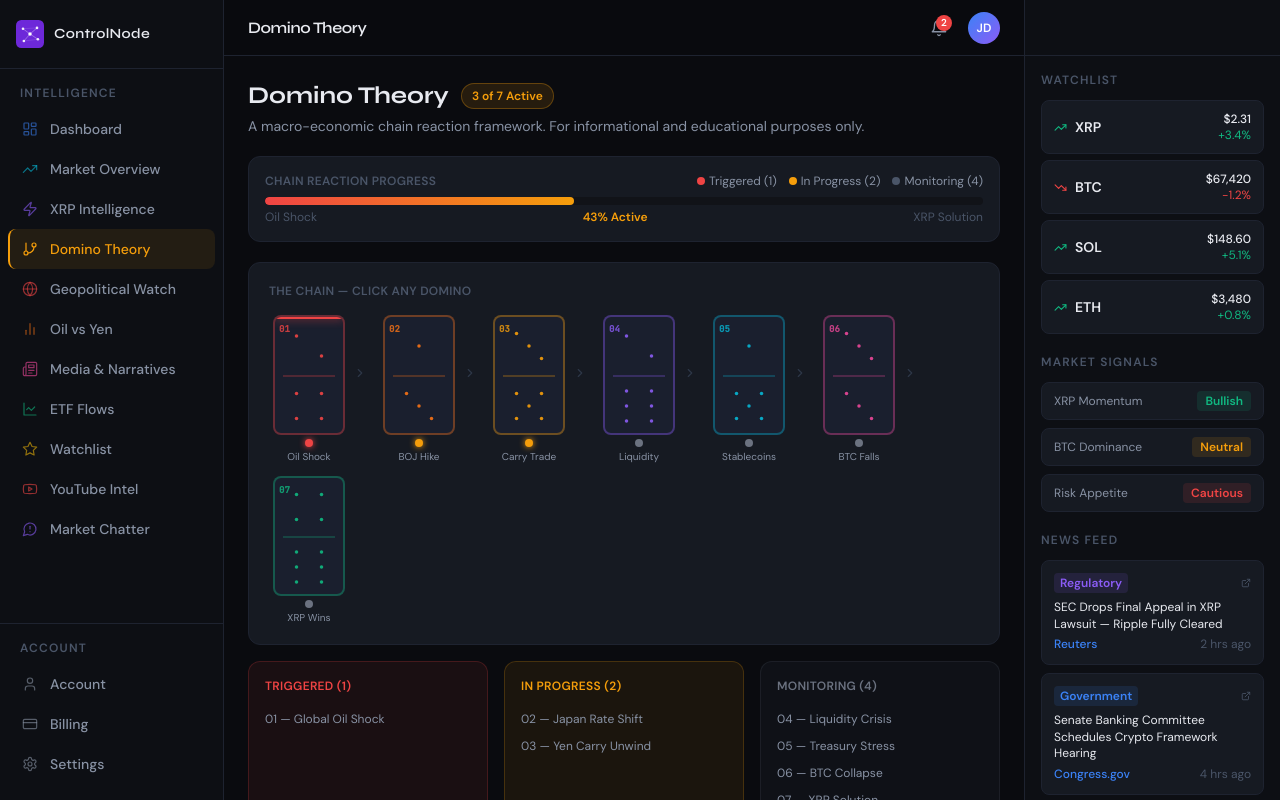
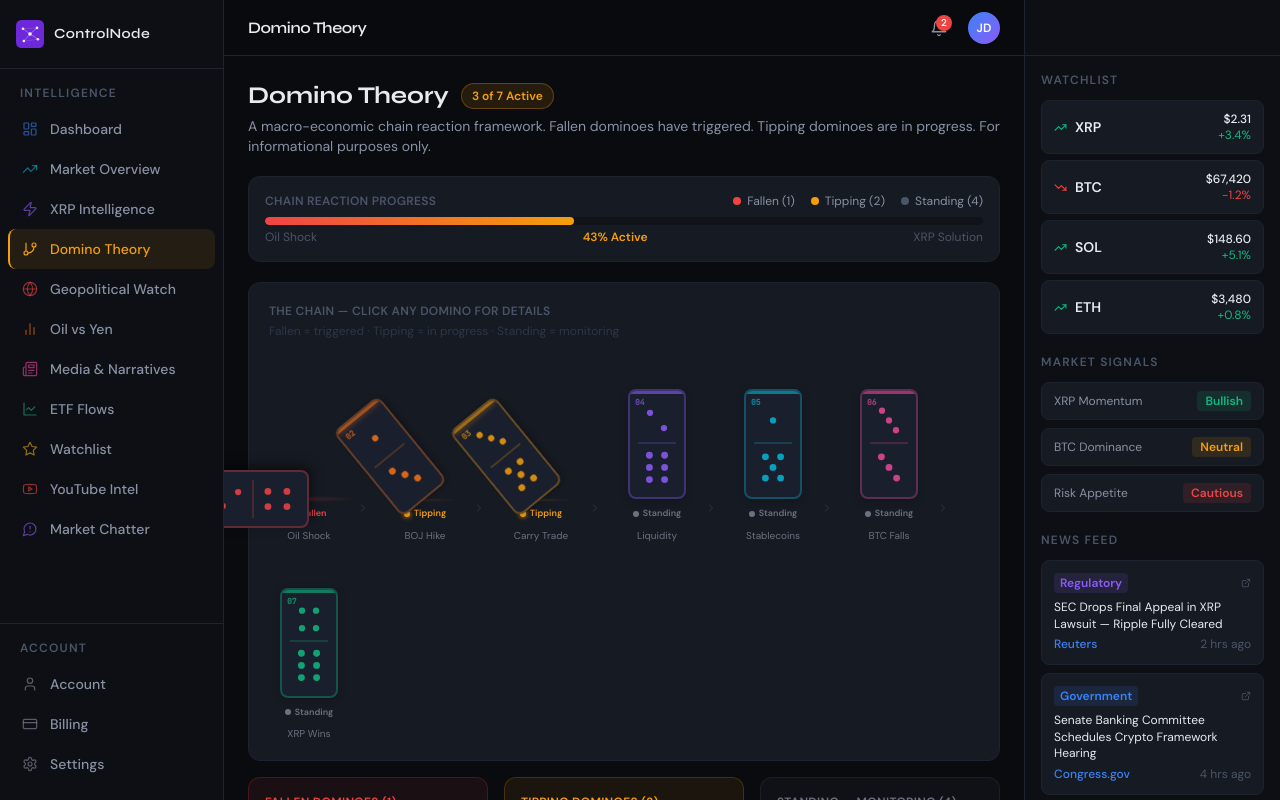
Before and after one commit to leadkastos/controlnode, a React (Vite) app: page /domino-theory in a window 1280 px wide. Shown: the top 800 px of the page. Built offline with nearby package versions, Linux system fonts and the light colour scheme.

Commit message:
Update DominoTheory.jsx

```diff
--- a/src/pages/DominoTheory.jsx
+++ b/src/pages/DominoTheory.jsx
@@ -8,7 +8,6 @@ const dominoes = [
     title: 'Global Oil Shock',
     shortTitle: 'Oil Shock',
     color: '#ef4444',
-    darkColor: '#7f1d1d',
     pips: [2, 4],
     description: 'A geopolitical or supply-driven spike in oil prices creates global inflation pressure that ripples through every major economy.',
     whatToWatch: [
@@ -27,7 +26,6 @@ const dominoes = [
     title: 'Japan Rate Shift',
     shortTitle: 'BOJ Hike',
     color: '#f97316',
-    darkColor: '#7c2d12',
     pips: [1, 3],
     description: 'Japan is forced to raise interest rates due to inflation caused by rising oil prices, breaking decades of ultra-loose monetary policy.',
     whatToWatch: [
@@ -46,7 +44,6 @@ const dominoes = [
     title: 'Yen Carry Unwind',
     shortTitle: 'Carry Trade',
     color: '#f59e0b',
-    darkColor: '#78350f',
     pips: [3, 5],
     description: 'Investors unwind trillions of dollars in leveraged positions funded by cheap yen, triggering cascading asset sales globally.',
     whatToWatch: [
@@ -65,7 +62,6 @@ const dominoes = [
     title: 'Liquidity Crisis',
     shortTitle: 'Liquidity',
     color: '#8b5cf6',
-    darkColor: '#4c1d95',
     pips: [2, 6],
     description: 'Massive capital shifts cause liquidity to dry up across global markets simultaneously, creating a systemic funding crisis.',
     whatToWatch: [
@@ -84,7 +80,6 @@ const dominoes = [
     title: 'Treasury Stress',
     shortTitle: 'Stablecoins',
     color: '#06b6d4',
-    darkColor: '#164e63',
     pips: [1, 5],
     description: 'Stablecoins and institutions are forced into Treasuries creating systemic pressure, while stablecoin pegs face extreme stress.',
     whatToWatch: [
@@ -103,7 +98,6 @@ const dominoes = [
     title: 'BTC Collapse',
     shortTitle: 'BTC Falls',
     color: '#ec4899',
-    darkColor: '#831843',
     pips: [3, 3],
     description: 'Bitcoin and risk assets experience forced selling as institutions and funds liquidate positions to meet liquidity demands.',
     whatToWatch: [
@@ -122,7 +116,6 @@ const dominoes = [
     title: 'XRP Solution',
     shortTitle: 'XRP Wins',
     color: '#10b981',
-    darkColor: '#064e3b',
     pips: [4, 6],
     description: 'XRP emerges as the neutral bridge asset for global liquidity and settlement as the world demands a non-dollar, instant settlement layer.',
     whatToWatch: [
@@ -139,145 +132,195 @@ const dominoes = [
 ]
 
 const statusConfig = {
-  triggered: { label: 'Triggered', color: '#ef4444', bg: 'rgba(239,68,68,0.15)' },
-  in_progress: { label: 'In Progress', color: '#f59e0b', bg: 'rgba(245,158,11,0.15)' },
-  not_started: { label: 'Monitoring', color: '#6b7280', bg: 'rgba(75,85,99,0.2)' },
+  triggered: { label: 'Fallen', color: '#ef4444', bg: 'rgba(239,68,68,0.15)' },
+  in_progress: { label: 'Tipping', color: '#f59e0b', bg: 'rgba(245,158,11,0.15)' },
+  not_started: { label: 'Standing', color: '#6b7280', bg: 'rgba(75,85,99,0.2)' },
 }
 
-// Domino pip layout positions (for a domino tile)
 const pipPositions = {
   1: [[50, 50]],
-  2: [[25, 30], [75, 70]],
-  3: [[25, 25], [50, 50], [75, 75]],
-  4: [[25, 25], [75, 25], [25, 75], [75, 75]],
-  5: [[25, 25], [75, 25], [50, 50], [25, 75], [75, 75]],
-  6: [[25, 20], [75, 20], [25, 50], [75, 50], [25, 80], [75, 80]],
+  2: [[30, 28], [70, 72]],
+  3: [[30, 22], [50, 50], [70, 78]],
+  4: [[30, 25], [70, 25], [30, 75], [70, 75]],
+  5: [[30, 22], [70, 22], [50, 50], [30, 78], [70, 78]],
+  6: [[30, 18], [70, 18], [30, 50], [70, 50], [30, 82], [70, 82]],
 }
 
-function DominoPip({ x, y, color }) {
+function PipSVG({ count, color, half }) {
+  const positions = pipPositions[count] || []
   return (
-    <circle
-      cx={`${x}%`}
-      cy={`${y}%`}
-      r="3.5"
-      fill={color}
-      opacity="0.9"
-    />
+    <svg width="100%" height="100%" viewBox="0 0 100 100" style={{ display: 'block' }}>
+      {positions.map((pos, i) => (
+        <circle key={i} cx={pos[0]} cy={pos[1]} r="9" fill={color} opacity="0.85" />
+      ))}
+    </svg>
   )
 }
 
-function DominoTile({ domino, isActive, onClick }) {
-  const s = statusConfig[domino.status]
-  const topPips = pipPositions[domino.pips[0]] || []
-  const bottomPips = pipPositions[domino.pips[1]] || []
+function DominoPiece({ domino, isActive, onClick }) {
+  const isFallen = domino.status === 'triggered'
+  const isTipping = domino.status === 'in_progress'
+  const isStanding = domino.status === 'not_started'
+
+  const pipColor = isActive ? 'white' : domino.color
+  const bgColor = isActive ? domino.color : '#1a1f2e'
+  const borderColor = isActive ? domino.color : domino.color + '55'
+
+  // Rotation: fallen = 90deg, tipping = 45deg, standing = 0deg
+  const rotation = isFallen ? 90 : isTipping ? 42 : 0
+
+  // Transform origin and positioning adjustments
+  // When fallen, the domino lays flat — shift it down
+  // When tipping, shift slightly
+  const containerStyle = {
+    width: '72px',
+    height: '140px', // extra space for rotation
+    display: 'flex',
+    alignItems: 'flex-end',
+    justifyContent: 'center',
+    position: 'relative',
+  }
+
+  const pieceStyle = {
+    width: '58px',
+    height: '110px',
+    background: bgColor,
+    border: `2px solid ${borderColor}`,
+    borderRadius: '8px',
+    position: 'absolute',
+    bottom: 0,
+    left: '50%',
+    transformOrigin: 'bottom center',
+    transform: `translateX(-50%) rotate(${-rotation}deg)`,
+    transition: 'transform 0.4s cubic-bezier(0.34, 1.56, 0.64, 1), background 0.2s, border-color 0.2s',
+    boxShadow: isActive
+      ? `0 0 20px ${domino.color}50`
+      : isFallen
+      ? `4px 2px 12px rgba(0,0,0,0.5)`
+      : isTipping
+      ? `3px 1px 8px rgba(0,0,0,0.3)`
+      : `0 2px 8px rgba(0,0,0,0.2)`,
+    cursor: 'pointer',
+    overflow: 'hidden',
+    animation: isTipping && !isActive ? 'teetering 2.5s ease-in-out infinite' : 'none',
+  }
+
+  // Shadow/ground effect under fallen domino
+  const shadowStyle = isFallen ? {
+    position: 'absolute',
+    bottom: '-3px',
+    left: '50%',
+    transform: 'translateX(-50%)',
+    width: '100px',
+    height: '6px',
+    background: `radial-gradient(ellipse, ${domino.color}30 0%, transparent 70%)`,
+    borderRadius: '50%',
+  } : isTipping ? {
+    position: 'absolute',
+    bottom: '-3px',
+    left: '50%',
+    transform: 'translateX(-50%)',
+    width: '70px',
+    height: '4px',
+    background: `radial-gradient(ellipse, ${domino.color}20 0%, transparent 70%)`,
+    borderRadius: '50%',
+  } : null
 
   return (
-    <button
-      onClick={onClick}
-      className="relative flex flex-col items-center gap-1 group"
-      style={{ width: '80px' }}
-    >
-      {/* Domino piece */}
-      <div
-        className="rounded-lg transition-all duration-200"
-        style={{
-          width: '72px',
-          height: '120px',
-          background: isActive ? domino.color : '#1a1f2e',
-          border: `2px solid ${isActive ? domino.color : domino.color + '60'}`,
-          boxShadow: isActive ? `0 0 16px ${domino.color}40` : 'none',
-          position: 'relative',
-          overflow: 'hidden',
-        }}
-      >
-        {/* Status glow at top */}
-        {domino.status === 'triggered' && (
-          <div
-            className="absolute top-0 left-0 right-0 h-0.5"
-            style={{ background: domino.color, boxShadow: `0 0 8px ${domino.color}` }}
-          />
-        )}
+    <button onClick={onClick} style={{ background: 'none', border: 'none', padding: 0, cursor: 'pointer' }}>
+      <div style={containerStyle}>
+        {/* Ground shadow */}
+        {shadowStyle && <div style={shadowStyle} />}
 
-        {/* Top half */}
-        <div style={{ height: '50%', position: 'relative', padding: '4px' }}>
-          <svg width="100%" height="100%" viewBox="0 0 100 100">
-            {topPips.map((pos, i) => (
-              <DominoPip key={i} x={pos[0]} y={pos[1]} color={isActive ? 'white' : domino.color} />
-            ))}
-          </svg>
+        {/* The domino piece */}
+        <div style={pieceStyle}>
+          {/* Status strip at top */}
+          <div style={{
+            position: 'absolute', top: 0, left: 0, right: 0, height: '3px',
+            background: domino.color,
+            opacity: isFallen ? 1 : 0.6,
+            boxShadow: domino.status !== 'not_started' ? `0 0 6px ${domino.color}` : 'none',
+          }} />
+
+          {/* Number */}
+          <div style={{
+            position: 'absolute', top: '5px', left: '5px',
+            fontSize: '8px', fontFamily: 'JetBrains Mono',
+            color: isActive ? 'rgba(255,255,255,0.8)' : domino.color + 'aa',
+            fontWeight: 700,
+          }}>
+            {String(domino.id).padStart(2, '0')}
           </div>
 
-        {/* Dividing line */}
-        <div style={{ height: '2px', background: isActive ? 'rgba(255,255,255,0.3)' : domino.color + '40', margin: '0 8px' }} />
-
-        {/* Bottom half */}
-        <div style={{ height: '50%', position: 'relative', padding: '4px' }}>
-          <svg width="100%" height="100%" viewBox="0 0 100 100">
-            {bottomPips.map((pos, i) => (
-              <DominoPip key={i} x={pos[0]} y={pos[1]} color={isActive ? 'white' : domino.color} />
-            ))}
-          </svg>
+          {/* Top half pips */}
+          <div style={{ height: '48%', padding: '12px 8px 4px' }}>
+            <PipSVG count={domino.pips[0]} color={pipColor} />
           </div>
 
-        {/* Number badge */}
-        <div
-          className="absolute top-1 left-1 text-xs font-bold"
-          style={{ fontFamily: 'JetBrains Mono', color: isActive ? 'white' : domino.color, fontSize: '9px', opacity: 0.8 }}
-        >
-          {String(domino.id).padStart(2, '0')}
+          {/* Divider */}
+          <div style={{
+            height: '2px', margin: '0 8px',
+            background: isActive ? 'rgba(255,255,255,0.25)' : domino.color + '35',
+          }} />
+
+          {/* Bottom half pips */}
+          <div style={{ height: '48%', padding: '4px 8px 8px' }}>
+            <PipSVG count={domino.pips[1]} color={pipColor} />
           </div>
         </div>
+      </div>
+    </button>
+  )
+}
 
-      {/* Status dot */}
+function DominoCard({ domino, isActive, onClick }) {
+  const s = statusConfig[domino.status]
+
+  return (
+    <div className="flex flex-col items-center gap-2" style={{ width: '80px' }}>
+      <DominoPiece domino={domino} isActive={isActive} onClick={onClick} />
+
+      {/* Status label */}
+      <div className="flex items-center gap-1">
         <div
-        className="w-2 h-2 rounded-full"
+          className="w-1.5 h-1.5 rounded-full"
           style={{
             background: s.color,
-          boxShadow: domino.status !== 'not_started' ? `0 0 6px ${s.color}` : 'none',
+            boxShadow: domino.status !== 'not_started' ? `0 0 5px ${s.color}` : 'none',
           }}
         />
+        <span style={{ fontSize: '9px', color: s.color, fontWeight: 600 }}>{s.label}</span>
+      </div>
 
       {/* Title */}
-      <p
-        className="text-center leading-tight"
-        style={{ fontSize: '10px', color: isActive ? domino.color : '#8892a4', fontWeight: isActive ? 600 : 400 }}
-      >
+      <p style={{
+        fontSize: '10px',
+        color: isActive ? domino.color : '#6b7280',
+        fontWeight: isActive ? 600 : 400,
+        textAlign: 'center',
+        lineHeight: 1.3,
+      }}>
         {domino.shortTitle}
       </p>
-    </button>
+    </div>
   )
 }
 
 function DetailPanel({ domino, onClose }) {
   const s = statusConfig[domino.status]
-
   return (
-    <div
-      className="rounded-xl border mt-5"
-      style={{ background: '#161a22', borderColor: domino.color + '40' }}
-    >
-      <div
-        className="flex items-center justify-between px-5 py-4"
-        style={{ background: `${domino.color}10`, borderBottom: `1px solid ${domino.color}25` }}
-      >
+    <div className="rounded-xl border mt-5" style={{ background: '#161a22', borderColor: domino.color + '40' }}>
+      <div className="flex items-center justify-between px-5 py-4" style={{ background: `${domino.color}10`, borderBottom: `1px solid ${domino.color}25` }}>
         <div>
-          <div className="flex items-center gap-2 mb-0.5">
-            <h2 className="text-base font-bold" style={{ fontFamily: 'Syne, sans-serif', color: '#e8eaf0' }}>
+          <h2 className="text-base font-bold mb-0.5" style={{ fontFamily: 'Syne, sans-serif', color: '#e8eaf0' }}>
             Domino {String(domino.id).padStart(2, '0')} — {domino.title}
           </h2>
-          </div>
-          <span
-            className="text-xs font-semibold px-2 py-0.5 rounded"
-            style={{ background: s.bg, color: s.color }}
-          >
-            {s.label}
-          </span>
+          <span className="text-xs font-semibold px-2 py-0.5 rounded" style={{ background: s.bg, color: s.color }}>{s.label}</span>
         </div>
         <button onClick={onClose} className="p-2 rounded-lg hover:bg-white/10" style={{ color: '#8892a4' }}>
           <X size={15} />
         </button>
       </div>
-
       <div className="p-5 grid grid-cols-1 lg:grid-cols-2 gap-5">
         <div>
           <p className="text-xs font-semibold uppercase tracking-wide mb-2" style={{ color: '#4a5568' }}>What This Means</p>
@@ -308,7 +351,6 @@ function DetailPanel({ domino, onClose }) {
           </div>
         </div>
       </div>
-
       <div className="px-5 py-3 text-xs text-center" style={{ borderTop: '1px solid #1e2330', color: '#2d3748' }}>
         For informational purposes only — not financial advice
       </div>
@@ -330,32 +372,38 @@ export default function DominoTheory() {
 
   return (
     <AppLayout>
-      {/* Header */}
+      <style>{`
+        @keyframes teetering {
+          0%   { transform: translateX(-50%) rotate(-42deg); }
+          40%  { transform: translateX(-50%) rotate(-38deg); }
+          60%  { transform: translateX(-50%) rotate(-44deg); }
+          100% { transform: translateX(-50%) rotate(-42deg); }
+        }
+      `}</style>
+
       <div className="mb-5">
         <div className="flex items-center gap-3 mb-1 flex-wrap">
-          <h1 className="text-2xl font-bold" style={{ fontFamily: 'Syne, sans-serif', color: '#e8eaf0' }}>
-            Domino Theory
-          </h1>
+          <h1 className="text-2xl font-bold" style={{ fontFamily: 'Syne, sans-serif', color: '#e8eaf0' }}>Domino Theory</h1>
           <span className="text-xs font-semibold px-2.5 py-1 rounded-full" style={{ background: 'rgba(245,158,11,0.12)', color: '#f59e0b', border: '1px solid rgba(245,158,11,0.3)' }}>
             {progressCount} of {dominoes.length} Active
           </span>
         </div>
         <p className="text-sm" style={{ color: '#8892a4' }}>
-          A macro-economic chain reaction framework. For informational and educational purposes only.
+          A macro-economic chain reaction framework. Fallen dominoes have triggered. Tipping dominoes are in progress. For informational purposes only.
         </p>
       </div>
 
-      {/* Progress bar */}
+      {/* Progress */}
       <div className="rounded-xl p-4 border mb-5" style={{ background: '#161a22', borderColor: '#1e2330' }}>
         <div className="flex items-center justify-between mb-2 flex-wrap gap-2">
           <p className="text-xs font-semibold uppercase tracking-wide" style={{ color: '#4a5568' }}>Chain Reaction Progress</p>
-          <div className="flex items-center gap-3">
+          <div className="flex items-center gap-4">
             {[
-              { label: 'Triggered', count: triggered, color: '#ef4444' },
-              { label: 'In Progress', count: inProgress, color: '#f59e0b' },
-              { label: 'Monitoring', count: dominoes.length - progressCount, color: '#4a5568' },
+              { label: 'Fallen', count: triggered, color: '#ef4444' },
+              { label: 'Tipping', count: inProgress, color: '#f59e0b' },
+              { label: 'Standing', count: dominoes.length - progressCount, color: '#4a5568' },
             ].map(g => (
-              <div key={g.label} className="flex items-center gap-1">
+              <div key={g.label} className="flex items-center gap-1.5">
                 <div className="w-2 h-2 rounded-full" style={{ background: g.color }} />
                 <span className="text-xs" style={{ color: '#8892a4' }}>{g.label} ({g.count})</span>
               </div>
@@ -363,10 +411,7 @@ export default function DominoTheory() {
           </div>
         </div>
         <div className="h-2 rounded-full overflow-hidden" style={{ background: '#111318' }}>
-          <div
-            className="h-full rounded-full transition-all duration-500"
-            style={{ width: `${progressPct}%`, background: 'linear-gradient(90deg, #ef4444, #f59e0b)' }}
-          />
+          <div className="h-full rounded-full transition-all duration-500" style={{ width: `${progressPct}%`, background: 'linear-gradient(90deg, #ef4444, #f59e0b)' }} />
         </div>
         <div className="flex justify-between mt-1">
           <span className="text-xs" style={{ color: '#4a5568' }}>Oil Shock</span>
@@ -375,21 +420,24 @@ export default function DominoTheory() {
         </div>
       </div>
 
-      {/* Domino chain — wraps on small screens */}
+      {/* Domino chain */}
       <div className="rounded-xl p-5 border mb-4" style={{ background: '#161a22', borderColor: '#1e2330' }}>
-        <p className="text-xs font-semibold uppercase tracking-wide mb-4" style={{ color: '#4a5568' }}>
-          The Chain — Click Any Domino
+        <p className="text-xs font-semibold uppercase tracking-wide mb-1" style={{ color: '#4a5568' }}>
+          The Chain — Click Any Domino for Details
         </p>
-        <div className="flex flex-wrap gap-3 items-end justify-start">
+        <p className="text-xs mb-5" style={{ color: '#2d3748' }}>
+          Fallen = triggered · Tipping = in progress · Standing = monitoring
+        </p>
+        <div className="flex flex-wrap gap-4 items-end">
           {dominoes.map((domino, i) => (
-            <div key={domino.id} className="flex items-center">
-              <DominoTile
+            <div key={domino.id} className="flex items-end gap-2">
+              <DominoCard
                 domino={domino}
                 isActive={activeDomino?.id === domino.id}
                 onClick={() => handleClick(domino)}
               />
               {i < dominoes.length - 1 && (
-                <ChevronRight size={14} className="ml-1 flex-shrink-0" style={{ color: '#2d3748', marginBottom: '32px' }} />
+                <ChevronRight size={12} style={{ color: '#2d3748', marginBottom: '28px', flexShrink: 0 }} />
               )}
             </div>
           ))}
@@ -397,22 +445,18 @@ export default function DominoTheory() {
       </div>
 
       {/* Detail panel */}
-      {activeDomino && (
-        <DetailPanel domino={activeDomino} onClose={() => setActiveDomino(null)} />
-      )}
+      {activeDomino && <DetailPanel domino={activeDomino} onClose={() => setActiveDomino(null)} />}
 
       {/* Status summary */}
       {!activeDomino && (
         <div className="grid grid-cols-1 sm:grid-cols-3 gap-4">
           {[
-            { label: 'Triggered', items: dominoes.filter(d => d.status === 'triggered'), color: '#ef4444', bg: 'rgba(239,68,68,0.07)', border: 'rgba(239,68,68,0.2)' },
-            { label: 'In Progress', items: dominoes.filter(d => d.status === 'in_progress'), color: '#f59e0b', bg: 'rgba(245,158,11,0.07)', border: 'rgba(245,158,11,0.2)' },
-            { label: 'Monitoring', items: dominoes.filter(d => d.status === 'not_started'), color: '#6b7280', bg: 'rgba(75,85,99,0.1)', border: 'rgba(75,85,99,0.2)' },
+            { label: 'Fallen Dominoes', items: dominoes.filter(d => d.status === 'triggered'), color: '#ef4444', bg: 'rgba(239,68,68,0.07)', border: 'rgba(239,68,68,0.2)' },
+            { label: 'Tipping Dominoes', items: dominoes.filter(d => d.status === 'in_progress'), color: '#f59e0b', bg: 'rgba(245,158,11,0.07)', border: 'rgba(245,158,11,0.2)' },
+            { label: 'Standing — Monitoring', items: dominoes.filter(d => d.status === 'not_started'), color: '#6b7280', bg: 'rgba(75,85,99,0.1)', border: 'rgba(75,85,99,0.2)' },
           ].map(group => (
             <div key={group.label} className="rounded-xl p-4 border" style={{ background: group.bg, borderColor: group.border }}>
-              <p className="text-xs font-semibold uppercase tracking-wide mb-3" style={{ color: group.color }}>
-                {group.label} ({group.items.length})
-              </p>
+              <p className="text-xs font-semibold uppercase tracking-wide mb-3" style={{ color: group.color }}>{group.label} ({group.items.length})</p>
               <div className="space-y-2">
                 {group.items.map(d => (
                   <button key={d.id} onClick={() => handleClick(d)} className="text-left w-full hover:opacity-80">
```
Lines whose indentation alone changed are shown as unchanged.
